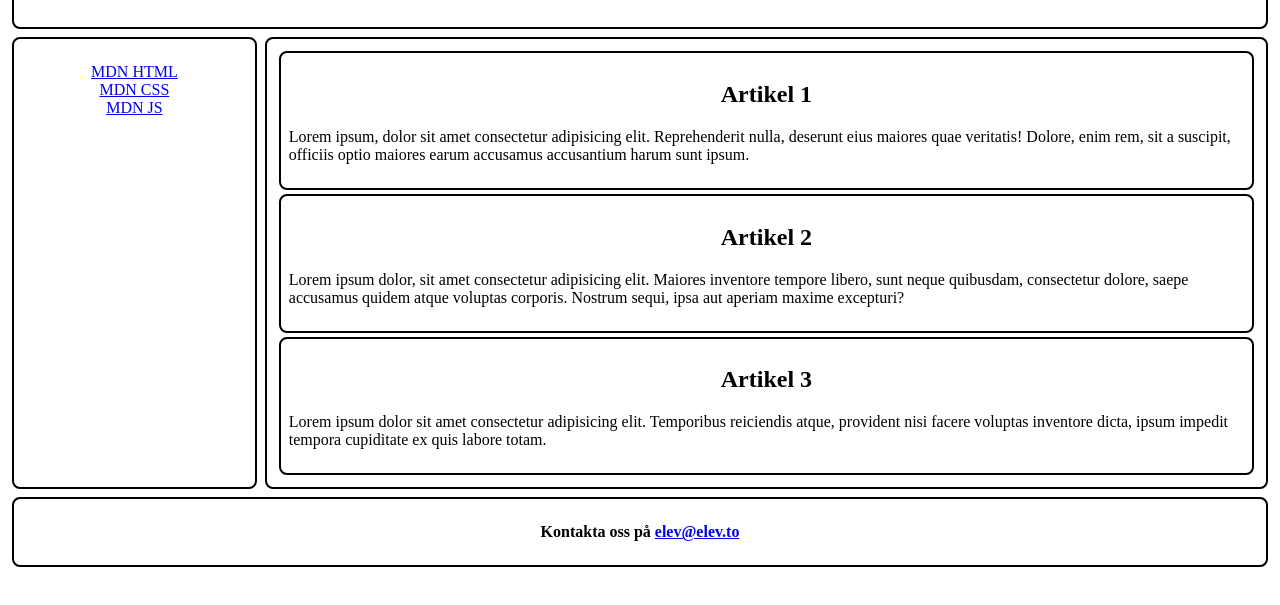
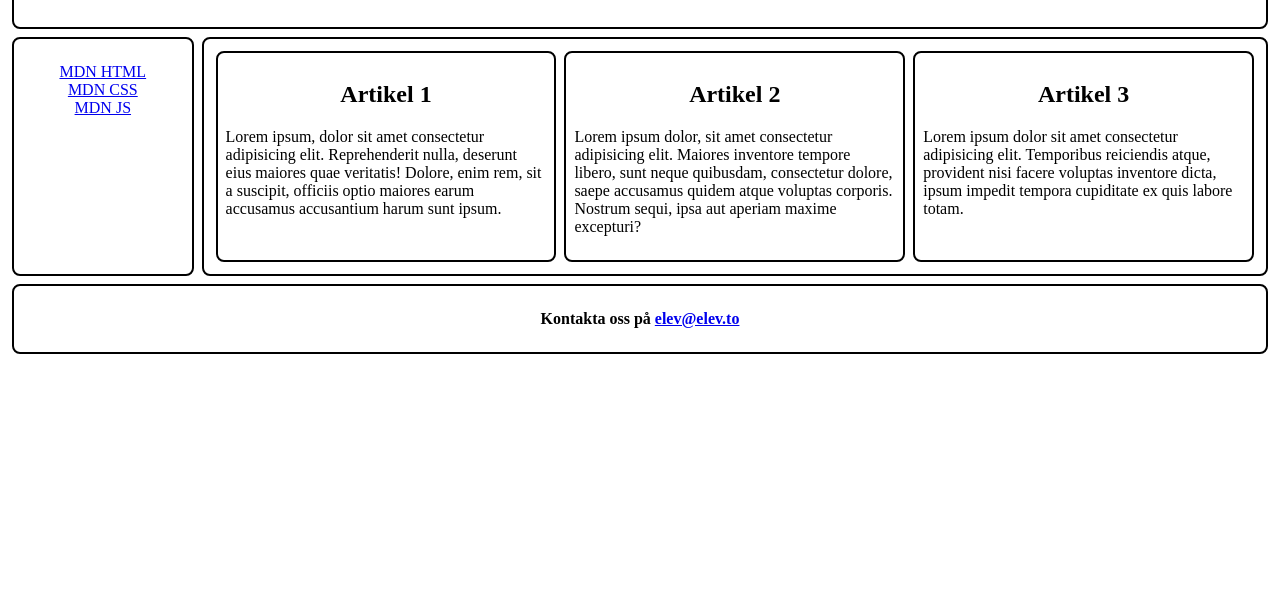
Before and after one commit to TE22E-Zettergren-Simon/lek9-uppg1, a plain HTML site: page index.html in a window 1280 px wide. Shown: the part 79-684 px from the top of the page. Drawn offline with Linux system fonts and the light colour scheme.

Commit message:
dator & klar

```diff
--- a/style.css
+++ b/style.css
@@ -35,6 +35,16 @@ footer {
 @media screen and (min-width: 641px) {
 	.container {
 		display: grid;
-		grid-template-columns: 20% auto;
+		grid-template-columns: 15% auto;
 	}
 }
+
+@media screen and (min-width: 1008px) {
+	main {
+		display: flex;
+	}
+
+	main > * {
+		flex: 1;
+	}
+}
```
